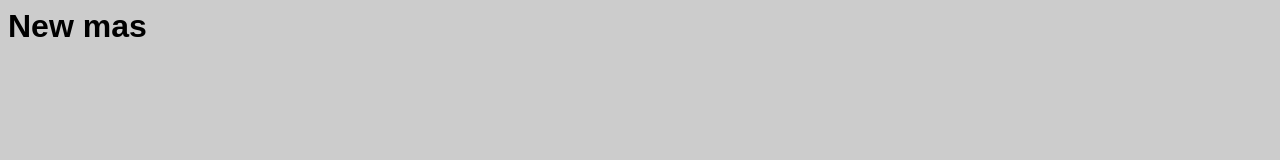
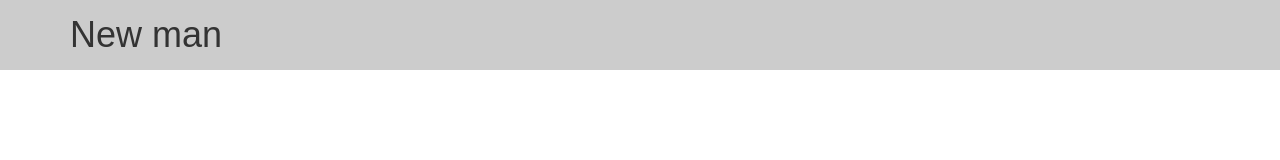
Before and after one commit to wilsongichuki/dumadash, a website: page dist/index.html in a window 1280 px wide. Drawn offline with Linux system fonts and the light colour scheme.

Commit message:
Going home now. The last commit.

```diff
--- a/gulpfile.js
+++ b/gulpfile.js
@@ -51,7 +51,9 @@ gulp.task('default', ['serve']);
 // BUILDING FILES
 // Delete when copying files
 gulp.task('clean:dist', function(){
-    return del(['C:/Users/wilso_000/Desktop/dumadash-gh-pages/*.html', 'C:/Users/wilso_000/Desktop/dumadash-gh-pages/css', 'C:/Users/wilso_000/Desktop/dumadash-gh-pages/js', 'C:/Users/wilso_000/Desktop/dumadash-gh-pages/fonts', '!C:/Users/wilso_000/Desktop/dumadash-gh-pages/wireframes/**/*'], {force: true});
+    return del(
+        ['C:/Users/wilso_000/Desktop/dumadash-gh-pages/*.html', 'C:/Users/wilso_000/Desktop/dumadash-gh-pages/css', 'C:/Users/wilso_000/Desktop/dumadash-gh-pages/js', 'C:/Users/wilso_000/Desktop/dumadash-gh-pages/fonts', '!C:/Users/wilso_000/Desktop/dumadash-gh-pages/wireframes/**/*'],
+        {force: true});
 });
 
 // Copy final files to dist folder
--- a/src/scss/style.scss
+++ b/src/scss/style.scss
@@ -1,6 +1,10 @@
 @import 'settings';
 @import 'global';
 
-body{
+.main{
     background-color: #ccc;
+
+    &-header{
+
+    }
 }
```
Also changed, not shown: dist/css/style.css, dist/css/style.min.css, dist/favicon.ico (added), dist/index.html.
